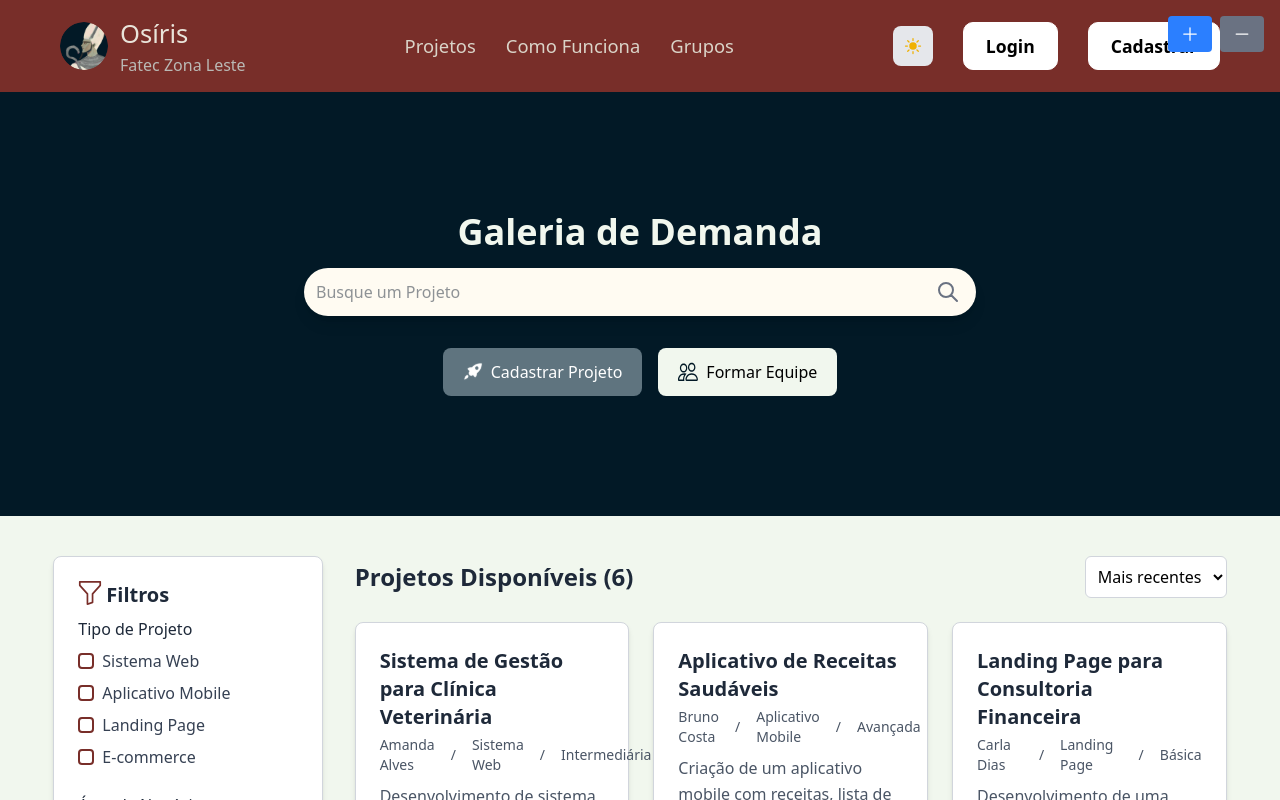
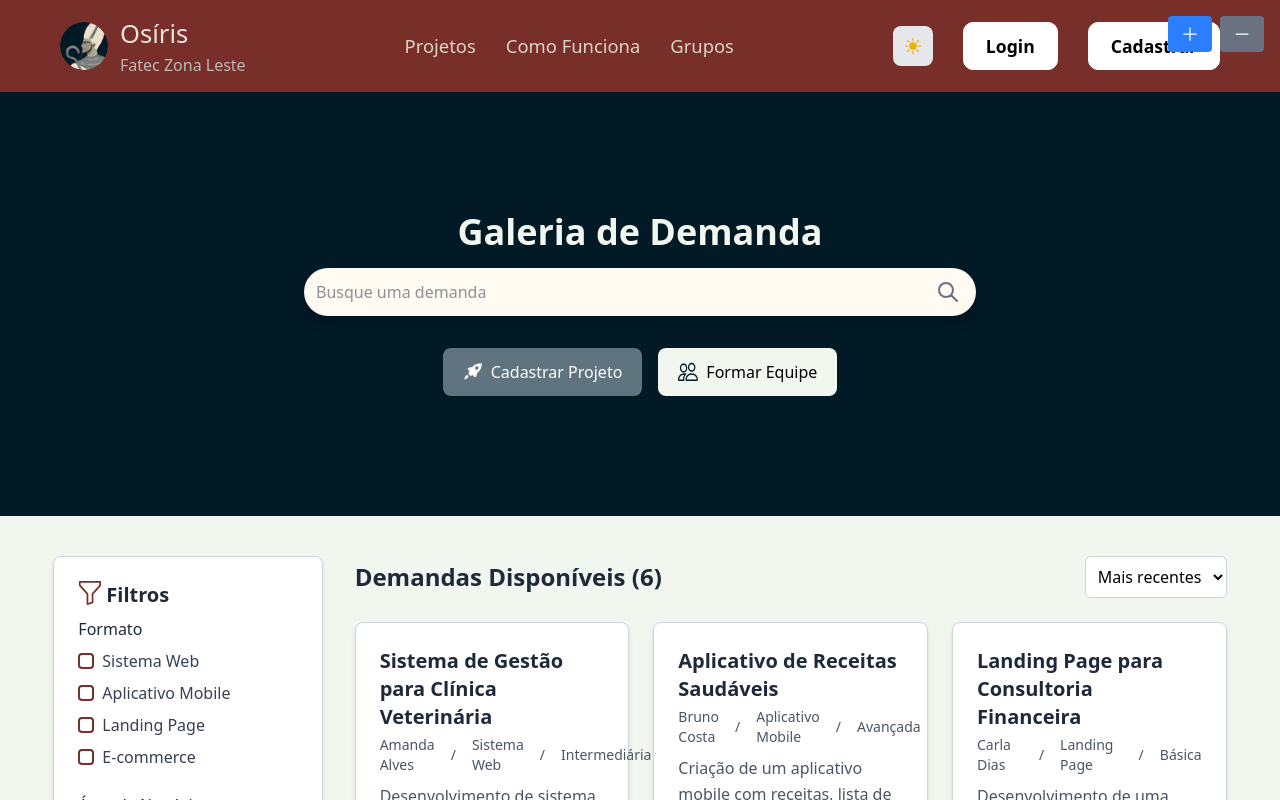
Before and after one commit to Infinito-1/osiris-react, a React (Vite) app: page /demandas in a window 1280 px wide. Shown: the top 800 px of the page. Built offline with nearby package versions, Linux system fonts and the light colour scheme.

Commit message:
fix: disposição em demandas

```diff
--- a/src/components/filtro/filtroDemandas.tsx
+++ b/src/components/filtro/filtroDemandas.tsx
@@ -62,7 +62,7 @@ const FiltroDemandas: React.FC<FiltroDemandasProps> = ({ onFiltroChange, current
 
             {/* Tipo de Projeto */}
             <div className="mb-6">
-                <h4 className="font-medium text-gray-800 mb-2">Tipo de Projeto</h4>
+                <h4 className="font-medium text-gray-800 mb-2">Formato</h4>
                 <div className="space-y-2">
                     {TIPOS_PROJETO.map((tipo, index) => (
                         <div key={index} className="flex items-center">
--- a/src/pages/demanda/Demandas.tsx
+++ b/src/pages/demanda/Demandas.tsx
@@ -100,14 +100,14 @@ const GaleriaDemanda: React.FC = () => {
                     <div className="relative flex items-center w-full bg-[#FFFBF2] rounded-full overflow-hidden mb-8 shadow-lg">
                         <input
                             type="text"
-                            placeholder="Busque um Projeto"
+                            placeholder="Busque uma demanda"
                             className="w-full p-3 rounded-full text-gray-800 focus:outline-none"
                         />
                         <svg xmlns="http://www.w3.org/2000/svg" className="h-6 w-6 absolute right-4 top-1/2 -translate-y-1/2 text-gray-500" fill="none" viewBox="0 0 24 24" stroke="currentColor" strokeWidth={2}>
                             <path strokeLinecap="round" strokeLinejoin="round" d="M21 21l-6-6m2-5a7 7 0 11-14 0 7 7 0 0114 0z" />
                         </svg>
                     </div>
-                     <div className="flex space-x-4 mt-2 justify-center">
+                     <div className="flex gap-4 mt-2 justify-center max-[500px]:flex-wrap">
                         <button className="flex items-center space-x-2 bg-[#5F747F] text-white py-3 px-5 rounded-lg text-base font-medium transition-colors duration-200 hover:bg-[#556872]">
                             <img src={foguete} alt="Cadastrar Projeto" className="w-5 h-5" />
                             <p>Cadastrar Projeto</p>
@@ -129,8 +129,8 @@ const GaleriaDemanda: React.FC = () => {
 
                 {/* Coluna de Cards */}
                 <div className="lg:col-span-3">
-                    <div className="flex justify-between items-center mb-6">
-                        <h2 className="text-2xl font-semibold text-gray-800">Projetos Disponíveis ({demandasFiltradas.length})</h2>
+                    <div className="flex justify-between items-center mb-6 max-[500px]:flex-wrap">
+                        <h2 className="text-2xl font-semibold text-gray-800">Demandas Disponíveis ({demandasFiltradas.length})</h2>
                         <select className="p-2 border border-gray-300 rounded-md focus:outline-none bg-white">
                             <option>Mais recentes</option>
                             {/* Adicione outras opções de ordenação aqui */}
```
